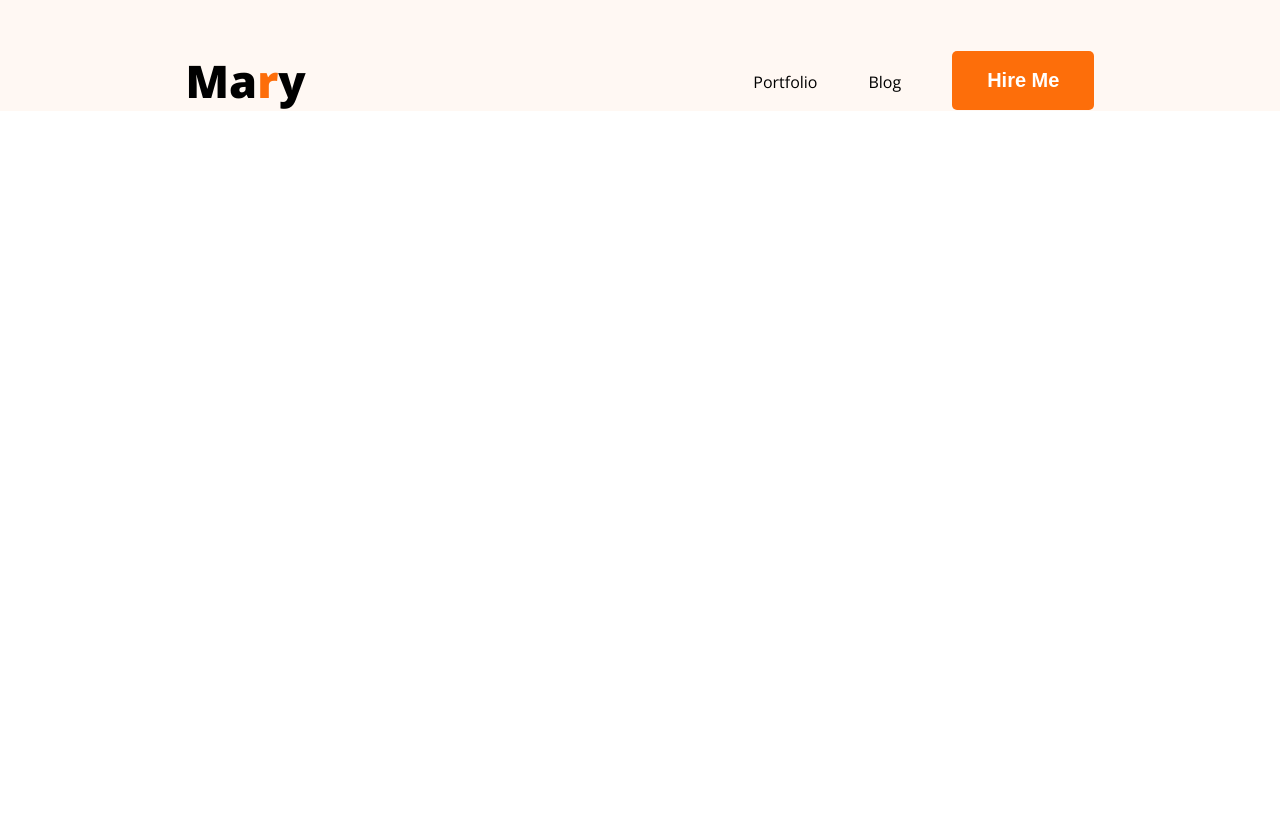
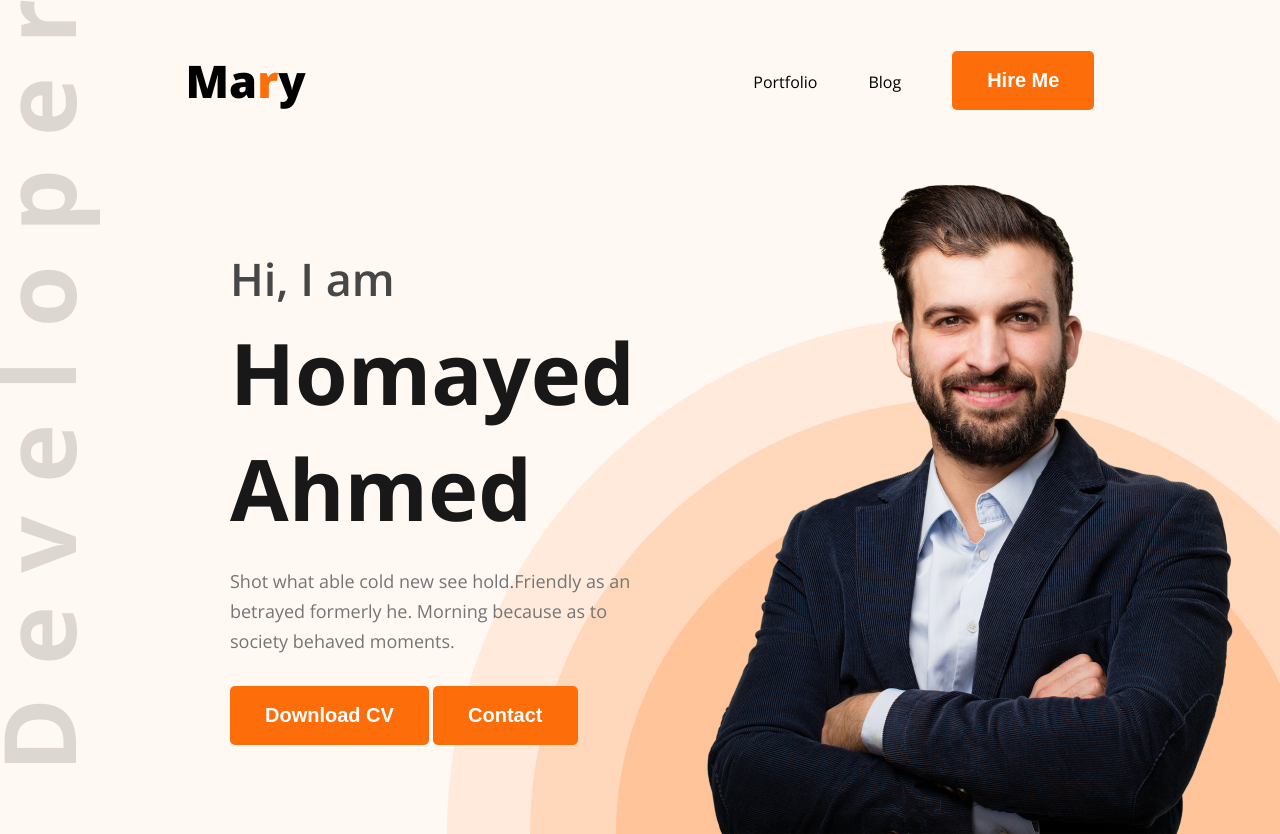
Before and after one commit to hanifthecoder/PORTFOLIO-as-a-front-end-webdeveloper, a plain HTML site: page index.html in a window 1280 px wide. Before the commit the page ends 800 px from the top, so only its background shows below. Drawn offline with nearby package versions, Linux system fonts and the light colour scheme.

Commit message:
Main banner compleated

```diff
--- a/index.html
+++ b/index.html
@@ -25,6 +25,23 @@
                 <li><button class="btn">Hire Me</button></li>
             </ul>
         </nav>
+
+        <section id="banner">
+             <div class="banner-content">
+                <h2> Hi, I am</h2>
+                <h1>Homayed Ahmed</h1>
+                <p>Shot what able cold new see hold.Friendly as an betrayed formerly he. Morning because as to society behaved moments.</p>
+                <div>
+                    <button class="btn">Download CV</button>
+                    <button class="btn">Contact</button>
+                </div>
+
+             </div>
+
+             <div class="banner-image">
+                <img src="images/hardy.png" alt="">
+             </div>
+        </section>
     </header>
 </body>
 </html>
--- a/style folder/style.css
+++ b/style folder/style.css
@@ -19,6 +19,7 @@
     font-size: 20px;
     font-weight: bold;
     color: white;
+     cursor: pointer;/* button er upor cursor nile shape change */
   }
 
 /* main style */
@@ -32,7 +33,10 @@
 
 }
 header{
-    background-color: #fff8f3;
+    background-color: #FFF8F3;
+     background: url("../images/developer.png") , url("../images/header_bg.png"), #FFF8F3 ;/* background image dewar procedure.  pore background color na dile color over wright kore felbe.*/
+      background-position: top left, bottom right;/* 2 ta dewa karon 2 ta image  */
+     background-repeat: no-repeat;
     padding-top: 50px;
 }
  nav{width: 71%;   /*width ratio = 1140/1600=71 % */
@@ -57,3 +61,44 @@
     text-decoration: none;
 
 }
+
+#banner{
+    /* border: 1px solid red; kajer shubidharthe */
+    margin: 47px 38px 0 230px;
+    display: flex;
+    justify-content: space-between;
+    align-items: center;
+
+
+}
+
+ #banner .banner-content{max-width: 585px;} /*eta na korle line chere chole jabe. */
+
+ #banner .banner-content h2{
+    font-size: 45px;
+     font-weight: 600; /*bold */
+     color: #474747;
+     margin-bottom: 5px;
+
+
+ }
+  #banner .banner-content h1{
+    font-size: 85px;
+    font-weight: bold;
+    color: #181818;
+    margin-bottom: 20px;
+
+  }
+  #banner .banner-content p{
+    font-size: 18px;
+    color: #757575;
+    line-height: 30px;
+    margin-bottom: 30px;
+
+  }
+
+  #banner .banner-image img{
+    max-width: 585px;
+ vertical-align: middle;/* tahole image er nicher faka jaiga thakbe na(default) */
+
+   }
```
